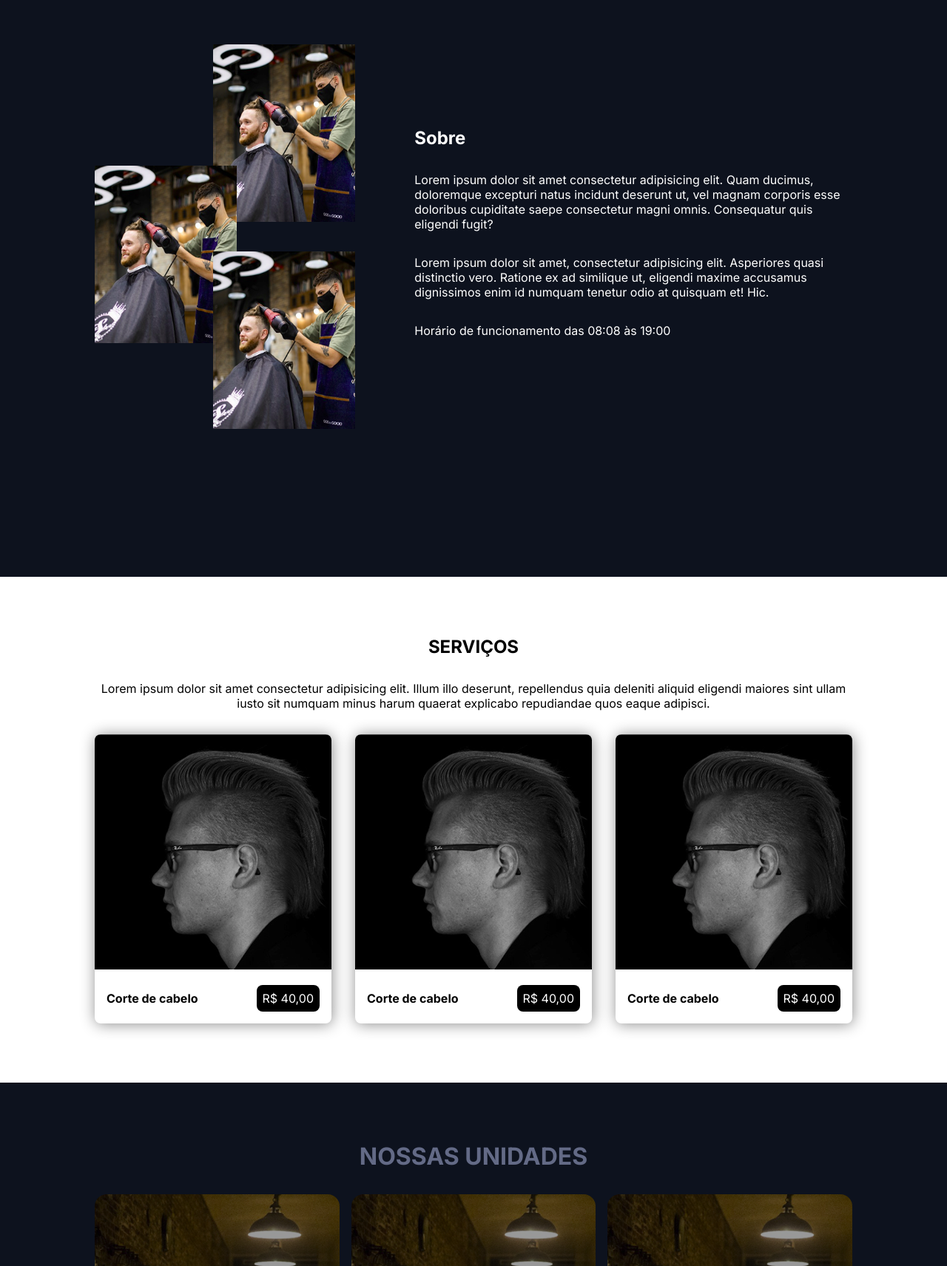
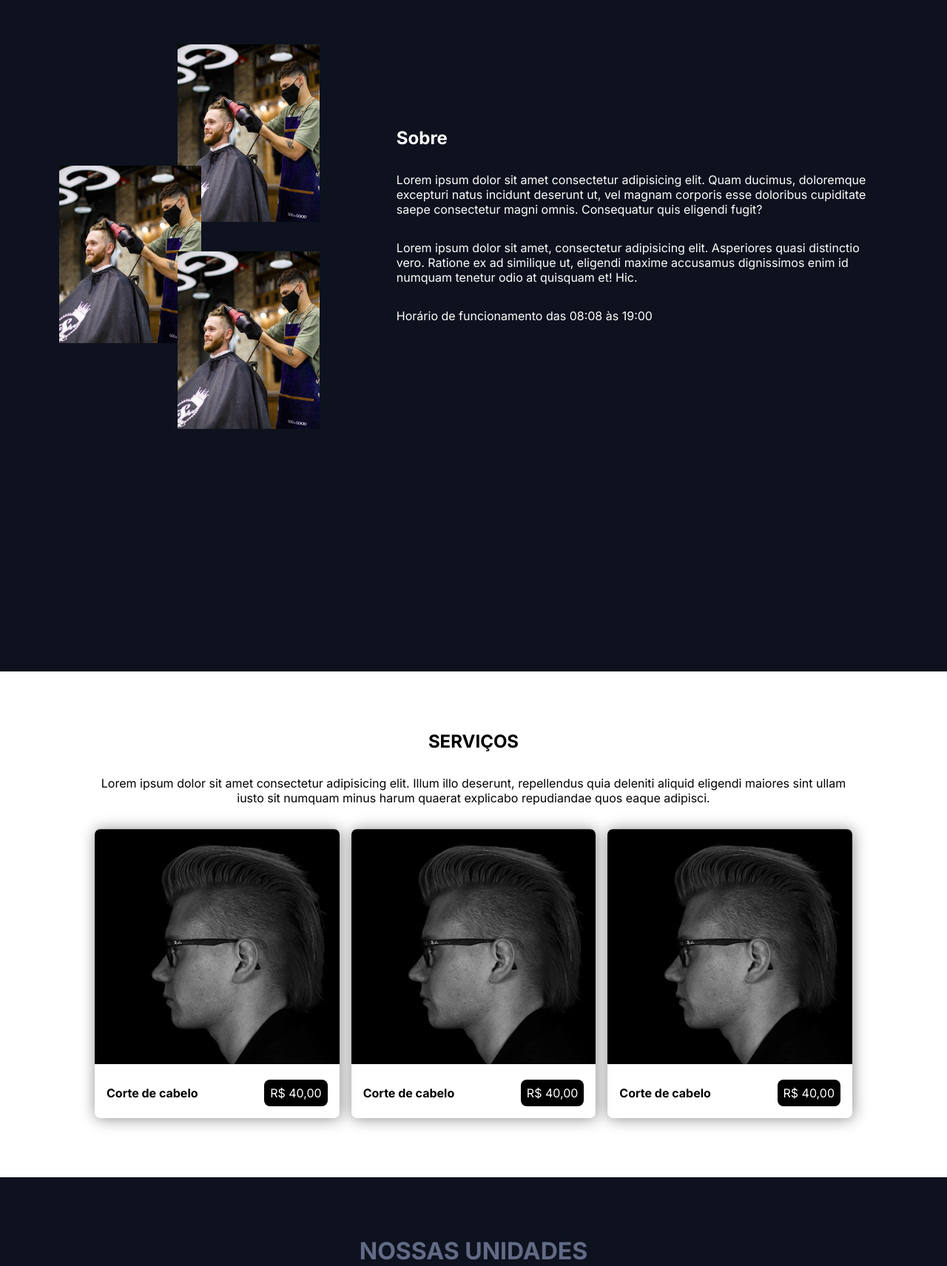
Before and after one commit to v-L1ma/barber, an Angular app in the folder frontend/barber/: page / in a window 1280 px wide. Shown: the part 779-2491 px from the top of the page at 74% size. Built offline with nearby package versions, Linux system fonts and the light colour scheme.

Commit message:
Fix: ajustando a galeria de imagens dos servicos e o tamanho da section sobre

```diff
--- a/frontend/barber/src/app/pages/index/index.component.scss
+++ b/frontend/barber/src/app/pages/index/index.component.scss
@@ -94,7 +94,7 @@ main{
 
     #sobre{
         display: flex;
-        padding: 0 10vw;
+        padding: 0 5em 10vw;
         background-color: #0D121E;
         color: white;
         height: 100vh;
@@ -139,7 +139,8 @@ main{
 
         .galery{
             display: flex;
-            gap: 2em;
+            gap: 1em;
+            justify-content: space-between;
         }
 
         .card{
```
